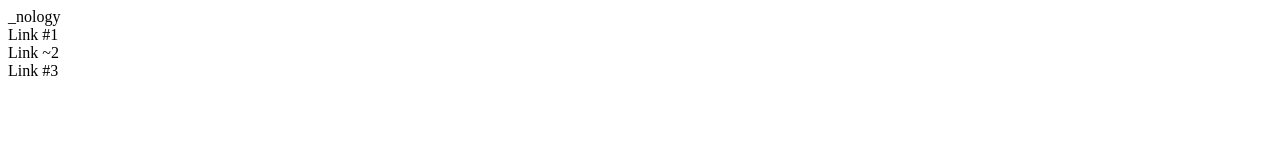
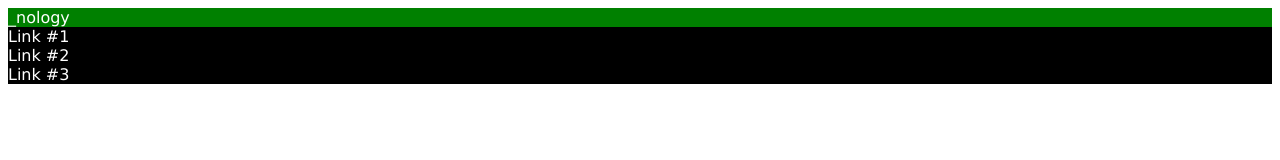
Before and after one commit to Big-Huw100/nology-coursework, a plain HTML site: page development/webdFundamentals/cssFlexbox/flexboxChallenge1/index.html in a window 1280 px wide. Drawn offline with Linux system fonts and the light colour scheme.

Commit message:
Changed nav font and background colour

```diff
--- a/development/webdFundamentals/cssFlexbox/flexboxChallenge1/index.html
+++ b/development/webdFundamentals/cssFlexbox/flexboxChallenge1/index.html
@@ -4,7 +4,7 @@
     <meta charset="UTF-8">
     <meta http-equiv="X-UA-Compatible" content="IE=edge">
     <meta name="viewport" content="width=device-width, initial-scale=1.0">
-    <title>Document</title>
+    <title>Flexbox Challenge 1</title>
     <link rel="stylesheet" href="styles.css">
 </head>
 <body>
@@ -12,7 +12,7 @@
     <nav>
         <div id="logo">_nology</div>
         <div>Link #1</div>
-        <div>Link ~2</div>
+        <div>Link #2</div>
         <div>Link #3</div>
     </nav>
 
--- a/development/webdFundamentals/cssFlexbox/flexboxChallenge1/styles.css
+++ b/development/webdFundamentals/cssFlexbox/flexboxChallenge1/styles.css
@@ -0,0 +1,13 @@
+nav {
+    background-color: black;
+}
+
+div {
+    color: white;
+    font-family: Verdana, Geneva, Tahoma, sans-serif;
+    font-weight: 550;
+}
+
+#logo {
+    background-color: green;
+}
```
